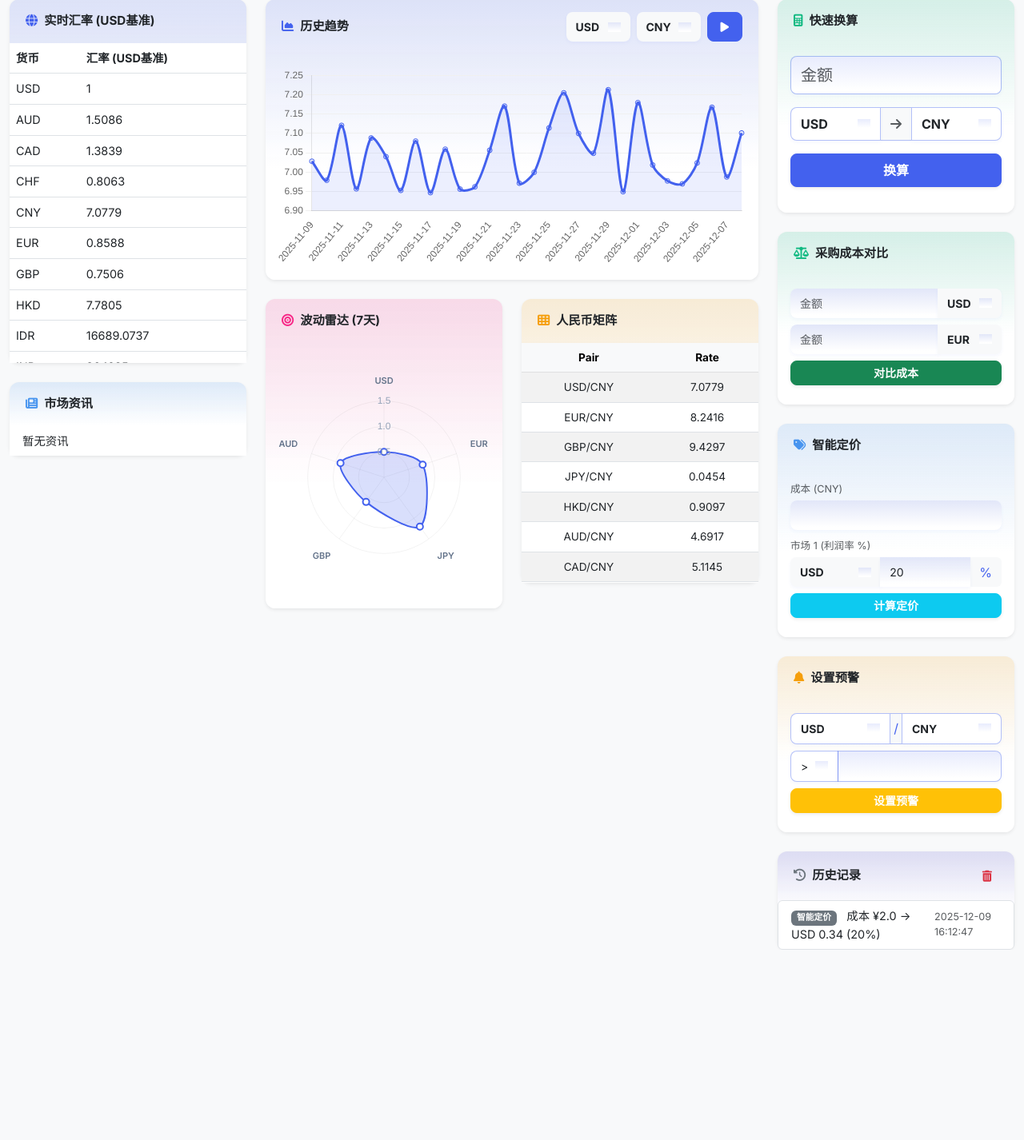
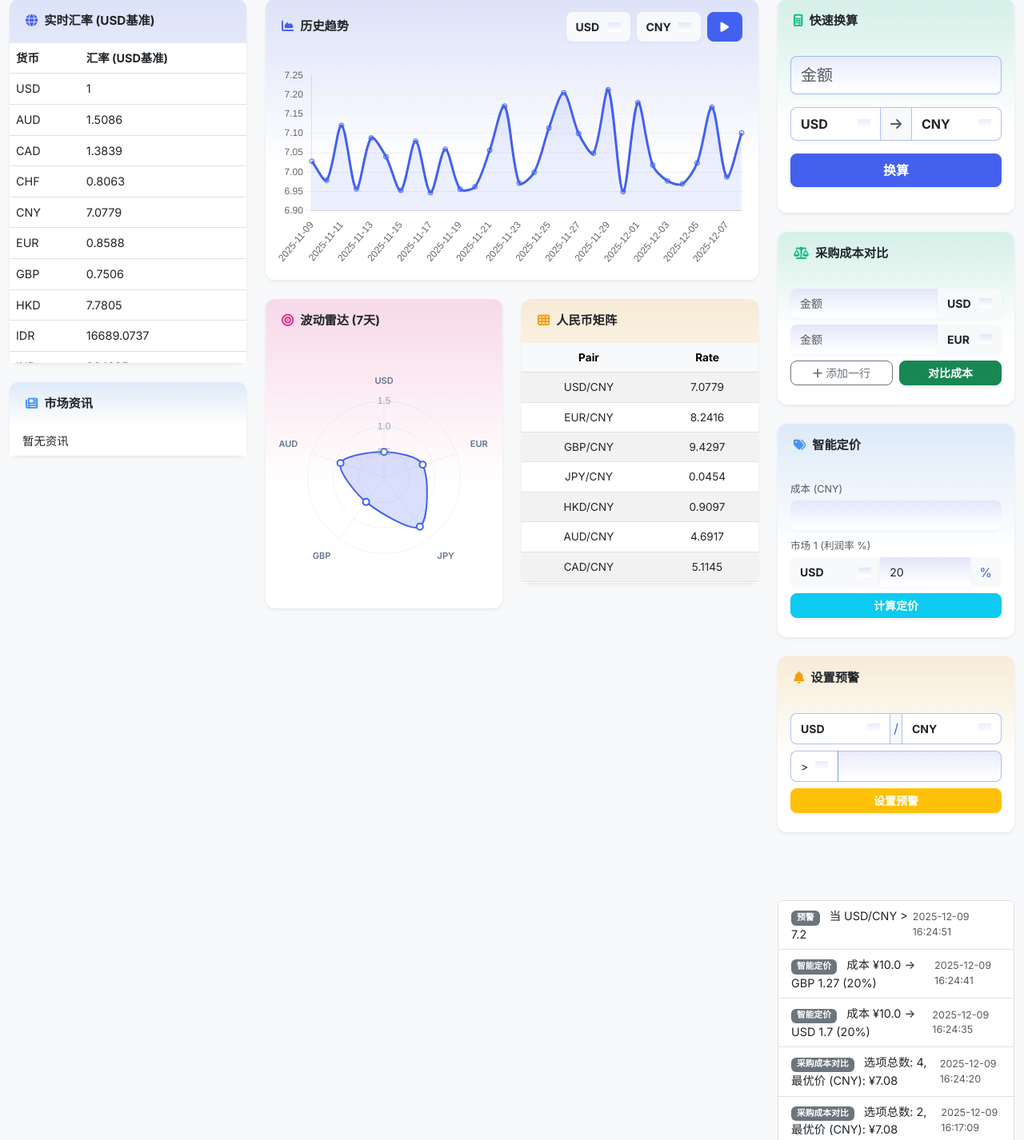
Before and after one commit to learnCScs/Real-time-exchange-rate-conversion_Dashboard, a FastAPI app: page / in a window 1280 px wide. Shown: the part 81-1507 px from the top of the page at 80% size. Before the commit the page ends 1269 px from the top, so only its background shows below. Run offline with FastAPI, Linux system fonts and the light colour scheme; data that the repository does not hold is empty; some libraries are stand-ins or nearby versions.

Commit message:
Version_2.2

```diff
--- a/app/locales.py
+++ b/app/locales.py
@@ -50,7 +50,8 @@
         "exchange_rate": "Exchange Rate",
         "volatility_label": "7-Day Volatility (%)",
         "clear_history": "Clear History",
-        "history_cleared": "History cleared"
+        "history_cleared": "History cleared",
+        "add_row": "Add Row"
     },
     "zh": {
         "title": "汇率波动看板",
@@ -103,6 +104,7 @@
         "exchange_rate": "汇率",
         "volatility_label": "7天波动率 (%)",
         "clear_history": "清除历史",
-        "history_cleared": "历史记录已清除"
+        "history_cleared": "历史记录已清除",
+        "add_row": "添加一行"
     }
 }
--- a/data/history_records.json
+++ b/data/history_records.json
@@ -1,4 +1,34 @@
 [
+  {
+    "id": 1765268691890,
+    "date": "2025-12-09 16:24:51",
+    "type": "warning",
+    "details": "当 USD/CNY > 7.2"
+  },
+  {
+    "id": 1765268681782,
+    "date": "2025-12-09 16:24:41",
+    "type": "smart_pricing",
+    "details": "成本 ¥10.0 -> GBP 1.27 (20%)"
+  },
+  {
+    "id": 1765268675572,
+    "date": "2025-12-09 16:24:35",
+    "type": "smart_pricing",
+    "details": "成本 ¥10.0 -> USD 1.7 (20%)"
+  },
+  {
+    "id": 1765268660247,
+    "date": "2025-12-09 16:24:20",
+    "type": "purchase_cost_compare",
+    "details": "选项总数: 4, 最优价 (CNY): ¥7.08"
+  },
+  {
+    "id": 1765268229223,
+    "date": "2025-12-09 16:17:09",
+    "type": "purchase_cost_compare",
+    "details": "选项总数: 2, 最优价 (CNY): ¥7.08"
+  },
   {
     "id": 1765267967444,
     "date": "2025-12-09 16:12:47",
--- a/templates/index.html
+++ b/templates/index.html
@@ -203,7 +203,12 @@
                                 </select>
                             </div>
                         </div>
-                        <button type="submit" class="btn btn-sm btn-success w-100 shadow-sm fw-bold">{{ trans['compare_costs'] }}</button>
+                        <div class="d-flex gap-2 mb-2">
+                            <button type="button" class="btn btn-sm btn-outline-secondary w-50" onclick="addPurchaseRow()">
+                                <i class="fa-solid fa-plus me-1"></i>{{ trans['add_row'] }}
+                            </button>
+                            <button type="submit" class="btn btn-sm btn-success w-50 shadow-sm fw-bold">{{ trans['compare_costs'] }}</button>
+                        </div>
                     </form>
                     <div id="purchase-result" class="mt-2"></div>
                 </div>
@@ -293,7 +298,8 @@
 <script>
     const TRANS = {
         exchange_rate: "{{ trans['exchange_rate'] }}",
-        volatility_label: "{{ trans['volatility_label'] }}"
+        volatility_label: "{{ trans['volatility_label'] }}",
+        amount: "{{ trans['amount'] }}"
     };
 
     // Theme Switcher Logic
@@ -346,6 +352,23 @@
     }
     setInterval(updateTime, 1000);
     updateTime();
+
+    // Add Purchase Row
+    function addPurchaseRow() {
+        const container = document.getElementById('purchase-rows');
+        const div = document.createElement('div');
+        div.className = 'input-group mb-2';
+        div.innerHTML = `
+            <input type="number" name="amount" class="form-control form-control-sm bg-light border-0" placeholder="${TRANS.amount || 'Amount'}">
+            <select name="currency" class="form-select form-select-sm bg-light border-0 fw-bold" style="max-width: 80px;">
+                ${SUPPORTED_CURRENCIES.map(c => `<option value="${c}">${c}</option>`).join('')}
+            </select>
+            <button type="button" class="btn btn-sm btn-outline-danger" onclick="this.parentElement.remove()">
+                <i class="fa-solid fa-xmark"></i>
+            </button>
+        `;
+        container.appendChild(div);
+    }
 </script>
 <!-- Bootstrap Bundle with Popper -->
 <script src="https://cdn.jsdelivr.net/npm/bootstrap@5.3.0/dist/js/bootstrap.bundle.min.js"></script>
```
